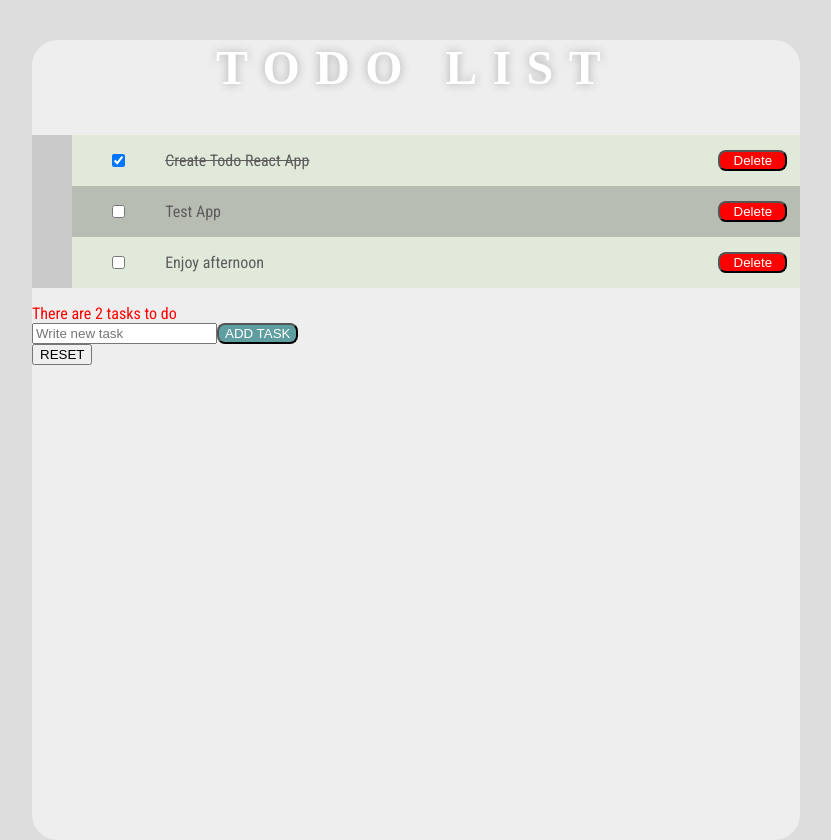
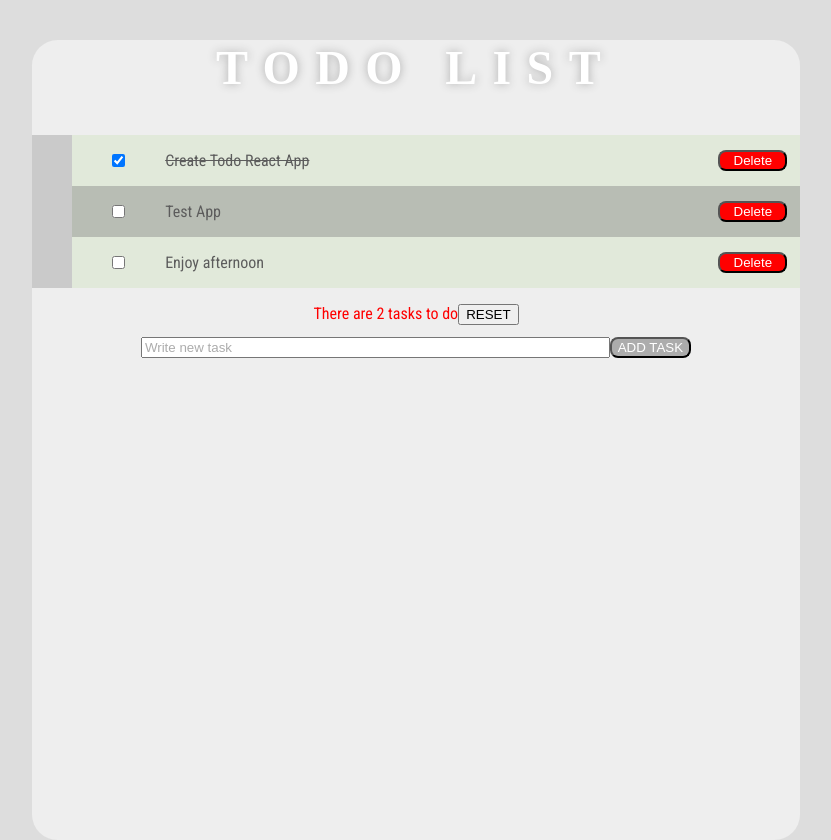
Before and after one commit to ulldecorb/frontend-todo-react, a React (Create React App) app in the folder todo/: page / in a window 1280 px wide. Shown: the whole page, without its empty margins (224-1055 px from the left). Built offline with nearby package versions, Linux system fonts and the light colour scheme; a web font is replaced by a local one.

Commit message:
Add style on add task input

```diff
--- a/todo/src/App.jsx
+++ b/todo/src/App.jsx
@@ -53,6 +53,20 @@ export const App = function App() {
         handleUpdateTask={handleUpdateTask}
       />
       <section className="list__controls">
+        <div className="controls__info">
+
+          <span>
+            { todos.filter((todo) => !todo.completed).length > 0
+              ? `There are ${todos.filter((todo) => !todo.completed).length} tasks to do`
+              : 'God Job!'}
+          </span>
+          <button
+            type="button"
+            onClick={() => handleResetList()}
+          >
+            RESET
+          </button>
+        </div>
         <div className="controls__add-task-box">
           <input
             type="text"
@@ -61,21 +75,16 @@ export const App = function App() {
             id="addtask"
             ref={newTaskRef}
             className="add-task-box__input"
+            autoComplete="off"
           />
           <button
             type="button"
             onClick={() => handleCreateNewTask()}
-            className="add-task-box__handle-button"
+            className="add-task-box__handle-add-button"
           >
             ADD TASK
           </button>
         </div>
-        <button
-          type="button"
-          onClick={() => handleResetList()}
-        >
-          RESET
-        </button>
       </section>
     </section>
   );
--- a/todo/src/components/TodoList/index.jsx
+++ b/todo/src/components/TodoList/index.jsx
@@ -7,7 +7,6 @@ export const TodoList = function TodoList({
   todos, handleDeleteTask, handleToggleTodoCheck, handleUpdateTask
 }) {
   return (
-    <>
     <ul className="list__box">
       {todos.map((todo) => (
         <TodoItem
@@ -19,12 +18,6 @@ export const TodoList = function TodoList({
         />
       ))}
     </ul>
-      <span>
-        { todos.filter((todo) => !todo.completed).length > 0
-          ? `There are ${todos.filter((todo) => !todo.completed).length} tasks to do`
-          : 'God Job!'}
-      </span>
-    </>
   );
 };
 
--- a/todo/src/style/app.css
+++ b/todo/src/style/app.css
@@ -48,28 +48,69 @@ body {
 
 .list__controls {
   width: 60vw;
-}
-
-.list__controls .controls {
-  margin-top: 1.5vh;
+  display: -webkit-box;
+  display: -ms-flexbox;
+  display: flex;
+  -webkit-box-orient: vertical;
+  -webkit-box-direction: normal;
+      -ms-flex-direction: column;
+          flex-direction: column;
+  -webkit-box-pack: center;
+      -ms-flex-pack: center;
+          justify-content: center;
+  -webkit-box-align: center;
+      -ms-flex-align: center;
+          align-items: center;
 }
 
 .list__controls .controls__add-task-box {
-  width: 60vh;
+  margin-top: 1.5vh;
+  width: 100%;
+  display: -webkit-box;
+  display: -ms-flexbox;
+  display: flex;
+  -webkit-box-pack: center;
+      -ms-flex-pack: center;
+          justify-content: center;
+  -webkit-box-align: center;
+      -ms-flex-align: center;
+          align-items: center;
 }
 
 .list__controls .controls__add-task-box .add-task-box__input {
   color: red;
   /* color for user input */
+  width: 60%;
 }
 
-.list__controls .controls__add-task-box .add-task-box [placeholder] {
-  color: blue;
+.list__controls .controls__add-task-box .add-task-box__input::-webkit-input-placeholder {
+  color: #acacac;
 }
 
-.list__controls .controls__add-task-box .add-task-box__handle-button {
+.list__controls .controls__add-task-box .add-task-box__input:-ms-input-placeholder {
+  color: #acacac;
+}
+
+.list__controls .controls__add-task-box .add-task-box__input::-ms-input-placeholder {
+  color: #acacac;
+}
+
+.list__controls .controls__add-task-box .add-task-box__input::placeholder {
+  color: #acacac;
+}
+
+.list__controls .controls__add-task-box .add-task-box__input:focus {
+  outline: 2px solid #888888;
+}
+
+.list__controls .controls__add-task-box .add-task-box__handle-add-button {
   color: #FFF;
-  background-color: cadetblue;
+  background-color: #acacac;
   border-radius: 1vh;
 }
+
+.list__controls .controls__info {
+  width: 100%;
+  text-align: center;
+}
 /*# sourceMappingURL=app.css.map */
--- a/todo/src/style/app.scss
+++ b/todo/src/style/app.scss
@@ -44,30 +44,43 @@ body {
 
     &__controls {
         width: 60vw;
+        display: flex;
+        flex-direction: column;
+        justify-content: center;
+        align-items: center;
 
-        .controls {
+        .controls__add-task-box {
             margin-top: 1.5vh;
-
-            &__add-task-box {
-                width: 60vh;
+            width: 100%;
+            display: flex;
+            justify-content: center;
+            align-items: center;
 
             .add-task-box {
 
-
                 &__input {
                     color: red;  /* color for user input */
+                    width: 60%;
+                    &::placeholder {
+                        color: rgb(172, 172, 172);
+                    }
 
+                    &:focus {
+                        outline:2px solid rgb(136, 136, 136)
                     }
-                    [placeholder] {
-                        color: blue;
                 }
-                    &__handle-button {
+
+                &__handle-add-button {
                     color: #FFF;
-                        background-color: cadetblue;
+                    background-color: rgb(172, 172, 172);
                     border-radius: 1vh;
                 }
             }
         }
+
+        .controls__info {
+            width: 100%;
+            text-align: center;
         }
     }
 }
--- a/todo/src/style/todoList.css
+++ b/todo/src/style/todoList.css
@@ -4,5 +4,7 @@
 
 span {
   color: red;
+  text-align: center;
+  width: 100%;
 }
 /*# sourceMappingURL=todoList.css.map */
--- a/todo/src/style/todoList.scss
+++ b/todo/src/style/todoList.scss
@@ -4,4 +4,6 @@
 
 span {
     color: red;
+    text-align: center;
+    width: 100%;
 }
```
Lines whose indentation alone changed are shown as unchanged.
